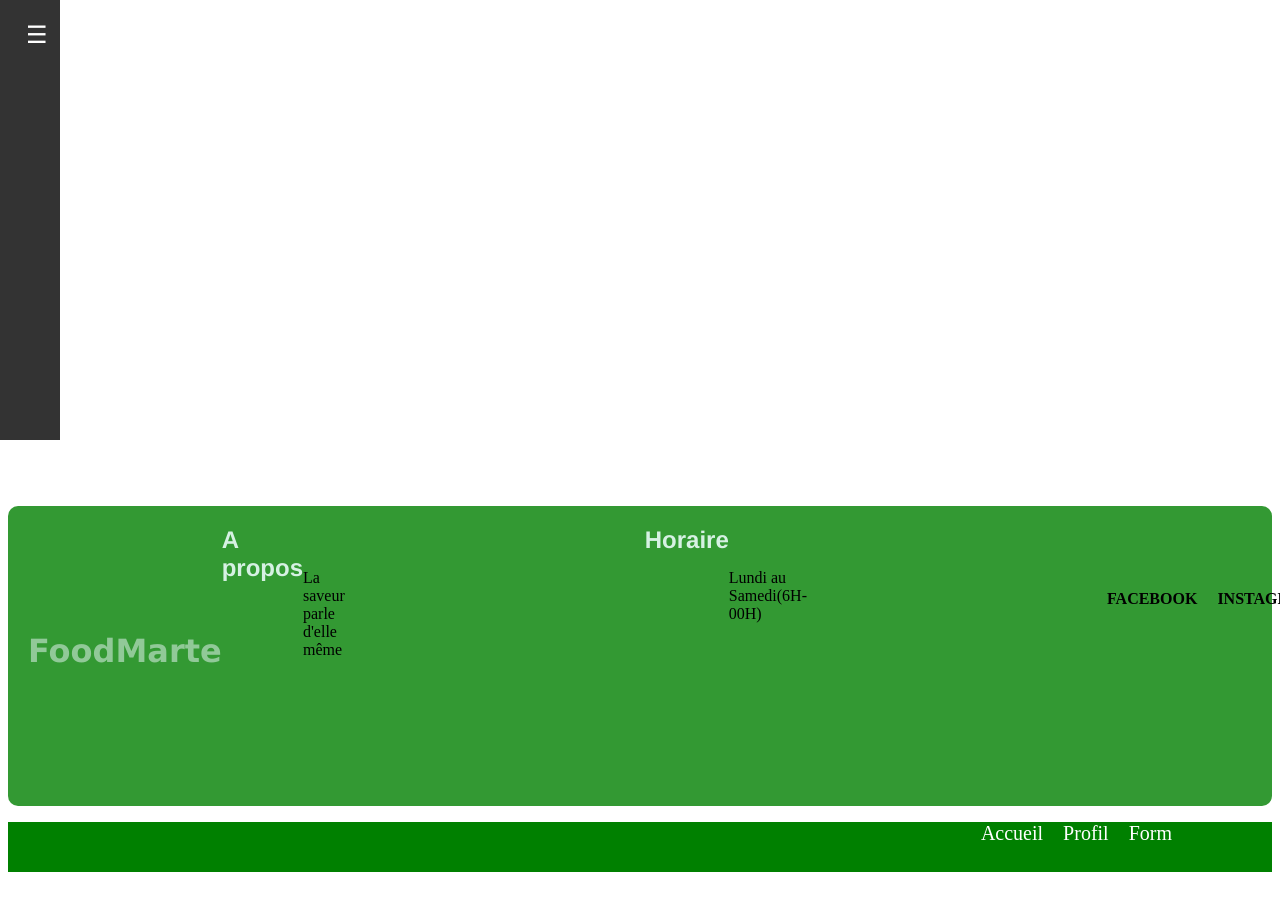
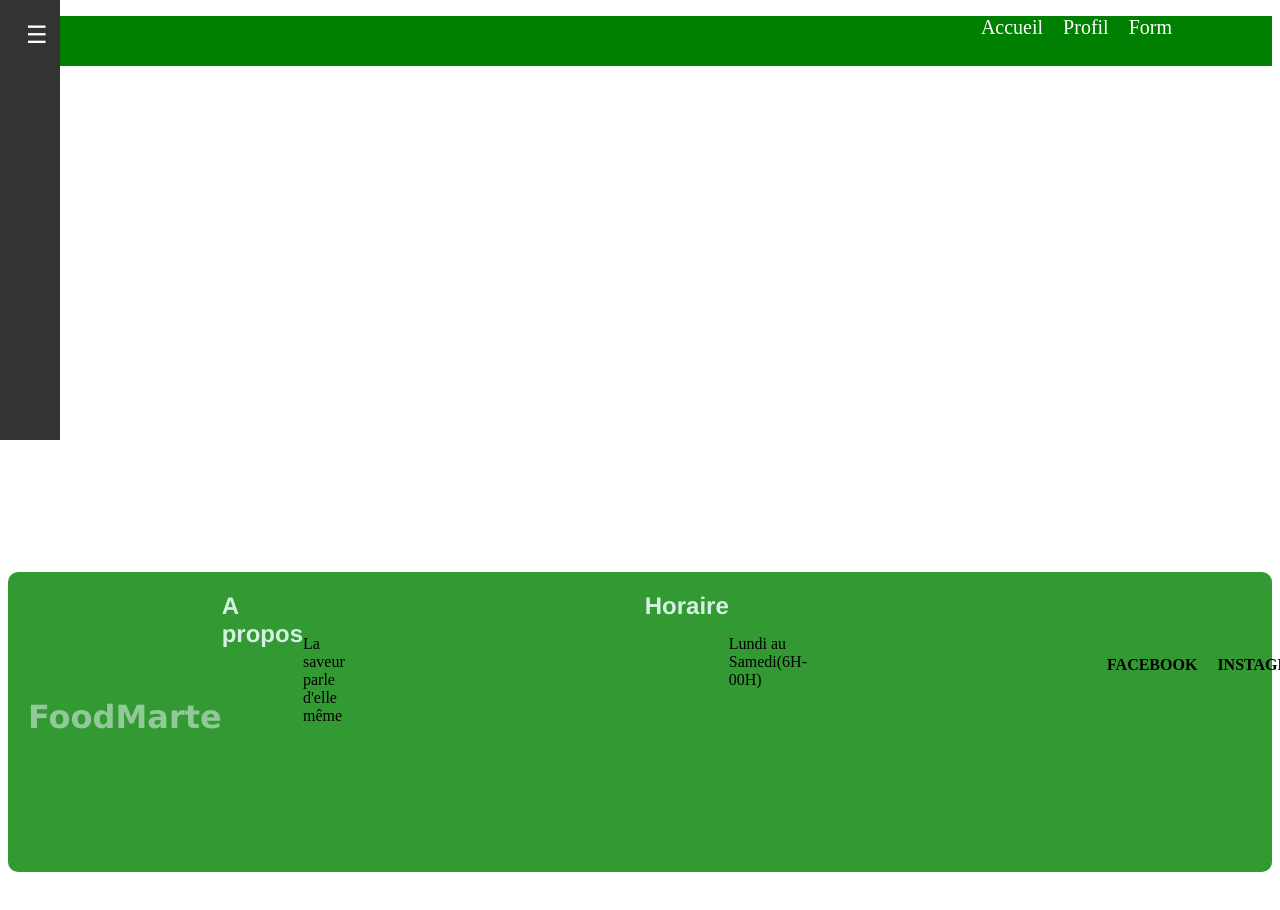
Before and after one commit to Samsirath18/Mercredi, a React (Vite) app: page / in a window 1280 px wide. Shown: the top 910 px of the page. After the commit the page ends 880 px from the top, so only its background shows below. Built offline with nearby package versions, Linux system fonts and the light colour scheme.

Commit message:
Installation de react-router-dom

```diff
--- a/package.json
+++ b/package.json
@@ -11,7 +11,8 @@
   },
   "dependencies": {
     "react": "^19.0.0",
-    "react-dom": "^19.0.0"
+    "react-dom": "^19.0.0",
+    "react-router-dom": "^7.4.1"
   },
   "devDependencies": {
     "@eslint/js": "^9.21.0",
--- a/src/main.jsx
+++ b/src/main.jsx
@@ -9,7 +9,6 @@ import Footer from './component/Footer.jsx'
 
 createRoot(document.getElementById('root')).render(
   <StrictMode>
-    <Footer/>
     <NavBar/>
     <Silde />
     <Footer/>
```
Also changed, not shown: 1 other file (tests, documents, lock files or other folders).
